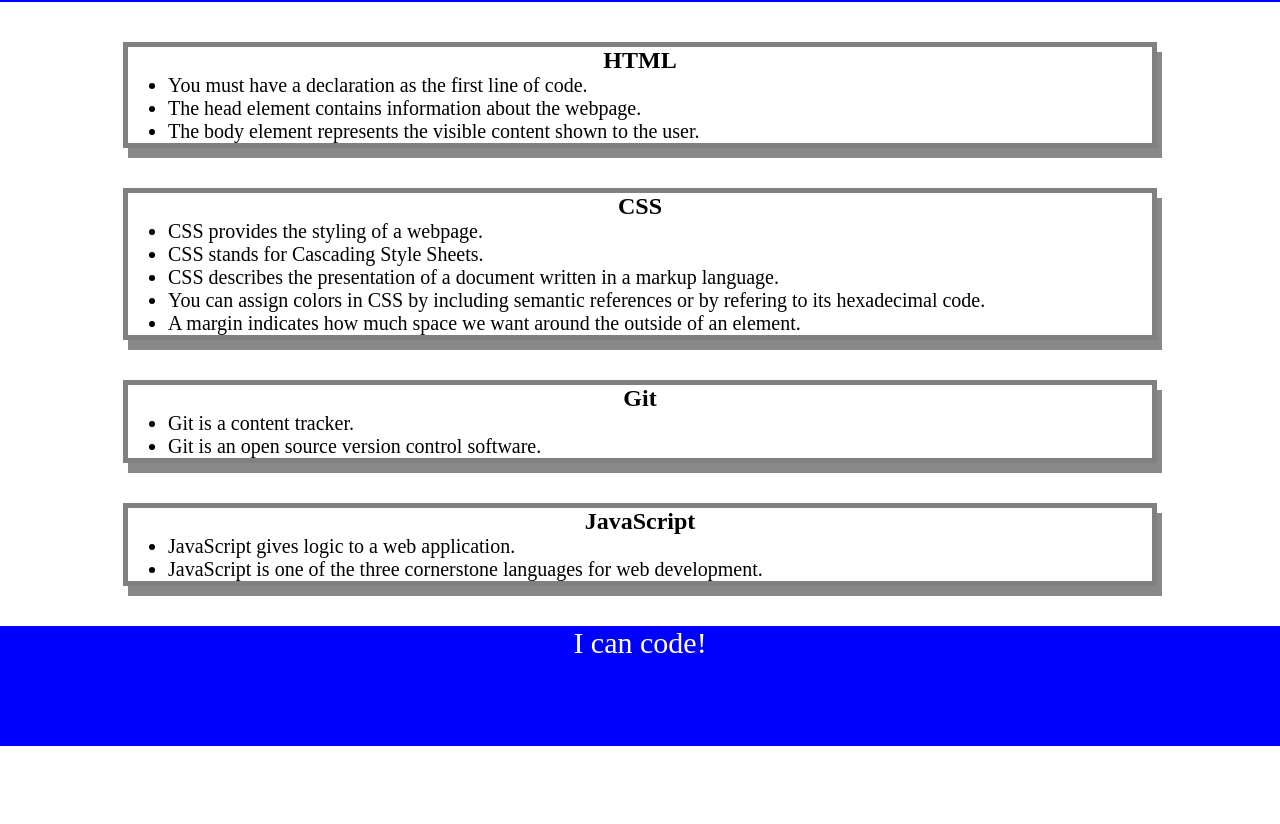
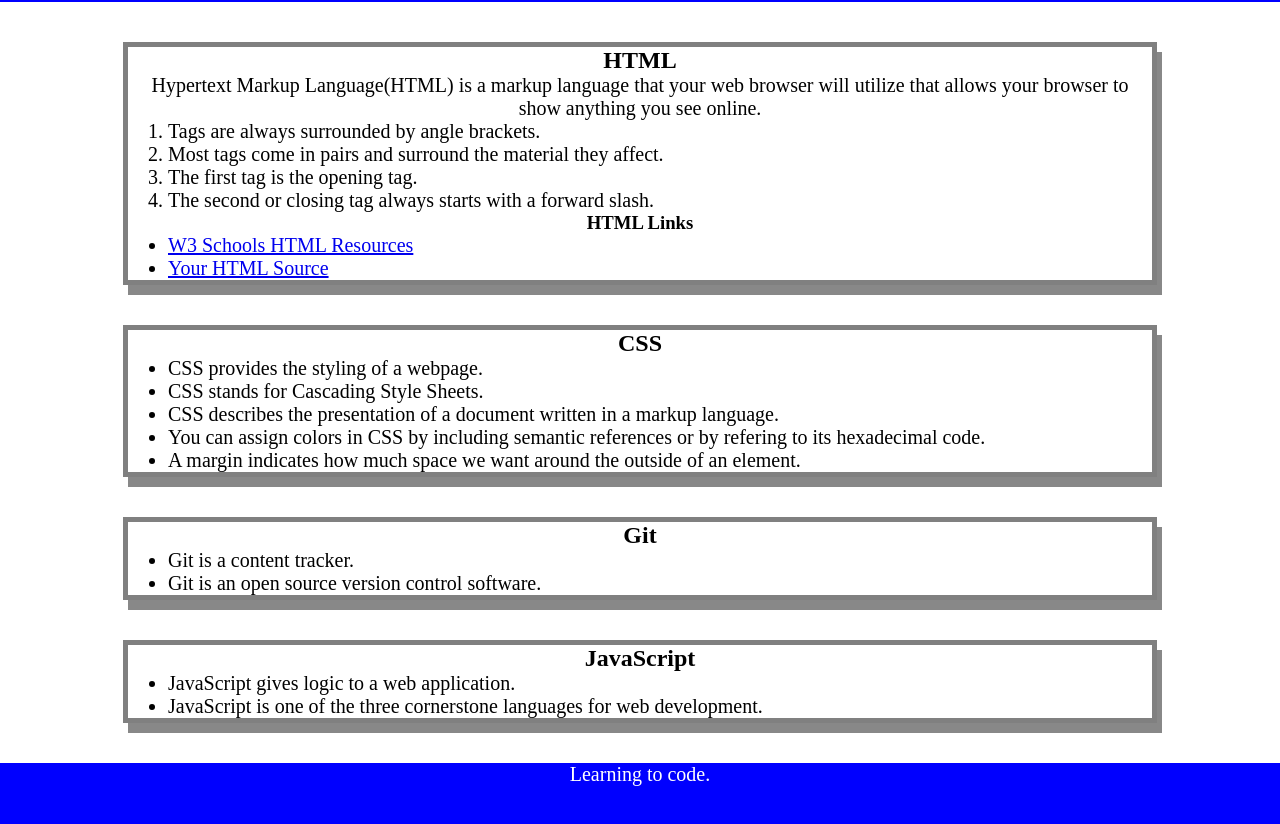
Before and after one commit to B-connolly1088/prework-study-guide, a plain HTML site: page index.html in a window 1280 px wide. Shown: the part 118-942 px from the top of the page. Before the commit the page ends 864 px from the top, so only its background shows below. Drawn offline with Linux system fonts and the light colour scheme.

Commit message:
adding html changes

```diff
--- a/assets/style.css
+++ b/assets/style.css
@@ -10,7 +10,8 @@ footer {
     color: white;
 }
 h1,
-h2 {
+h2,
+h3 {
     text-align: center;
 }
 img {
@@ -20,13 +21,14 @@ img {
     margin-left: auto;
     margin-right: auto;
 }
-ul {
+ul,
+ol {
     padding-left: 40px;
     font-size: 20px;
 }
 p {
     text-align: center;
-    font-size: 30px;
+    font-size: 20px;
   }
   .card {
     width: 80%;
--- a/index.html
+++ b/index.html
@@ -16,10 +16,17 @@
     <main>
       <section class="card" id="html-section">
         <h2>HTML</h2>
+        <p>Hypertext Markup Language(HTML) is a markup language that your web browser will utilize that allows your browser to show anything you see online.</p>
+        <ol>
+          <li>Tags are always surrounded by angle brackets.</li>
+          <li>Most tags come in pairs and surround the material they affect.</li>
+          <li>The first tag is the opening tag.</li>
+          <li>The second or closing tag always starts with a forward slash.</li>
+        </ol>
+        <h3>HTML Links</h3>
         <ul>
-          <li>You must have a declaration as the first line of code.</li>
-          <li>The head element contains information about the webpage.</li>
-          <li>The body element represents the visible content shown to the user.</li>
+          <li><a href="https://www.w3schools.com/html/default.asp">W3 Schools HTML Resources</a></li>
+          <li><a href="https://www.yourhtmlsource.com/myfirstsite/tagreference.html">Your HTML Source</a></li>
         </ul>
       </section>
       <section class="card" id="css-section">
@@ -49,7 +56,7 @@
     </main>
 
     <footer>
-      <p>I can code!</p>
+      <p>Learning to code.</p>
     </footer>
     <script src="./assets/script.js"></script>
   </body>
```
